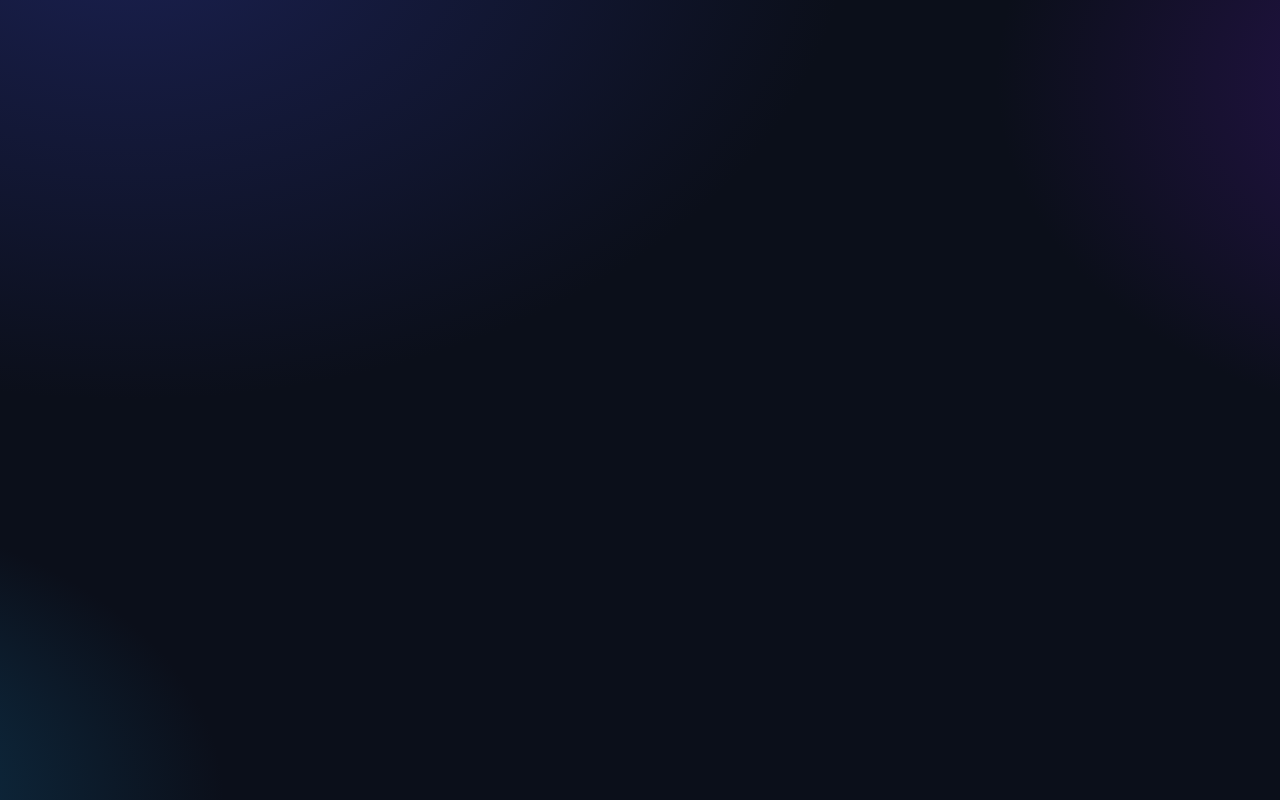
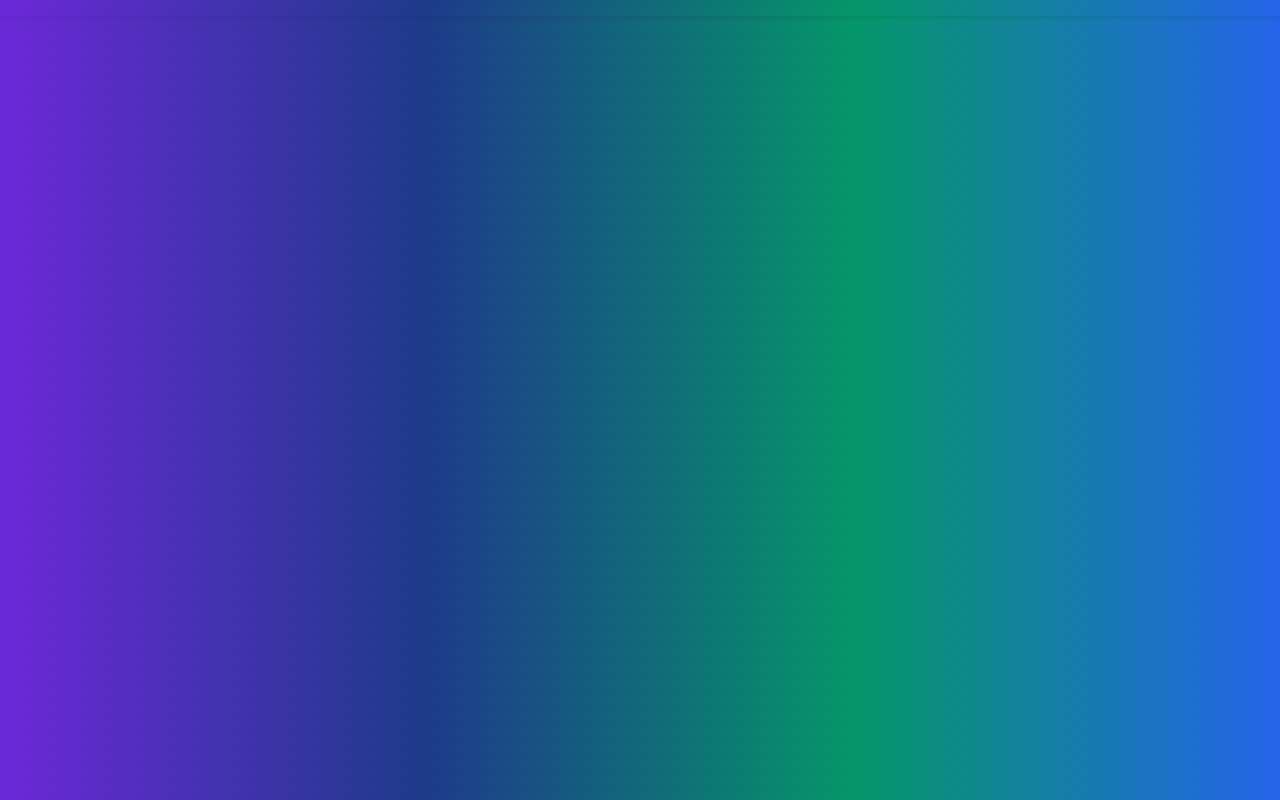
Before and after one commit to UdaraDewshan/TheMealDB-API, a plain HTML site: page index.html in a window 1280 px wide. Drawn offline with nearby package versions, Linux system fonts and the light colour scheme.

Commit message:
Change Background Color

```diff
--- a/asset/css/style.css
+++ b/asset/css/style.css
@@ -1,34 +1,5 @@
 body {
-    --bg: #0b0f1a;
-    --card: #12172a99;
-    --card-solid: #151b2f;
-    --text: #e8edff;
-    --muted: #9aa3c7;
-    --brand: #6d8bff;
-    --brand-2: #8d6dff;
-    --success: #14c38e;
-    --danger: #ff6b6b;
-    --warning: #ffd166;
-    --shadow: 0 10px 30px rgba(0, 0, 0, .35);
-    --radius: 20px;
+    font-family: 'Poppins', sans-serif;
+    background: linear-gradient(135deg, #6d28d9, #1e3a8a, #059669, #2563eb);
+    color: #f8f9fa;
 }
-
-* {
-    box-sizing: border-box
-}
-
-html,
-body {
-    height: 100%
-}
-
-body {
-    margin: 0;
-    font-family: Poppins, system-ui, -apple-system, Segoe UI, Roboto, "Helvetica Neue", Arial, "Noto Sans", "Apple Color Emoji", "Segoe UI Emoji";
-    color: var(--text);
-    background: radial-gradient(1200px 800px at 10% -10%, #1a2050 0%, transparent 60%),
-        radial-gradient(900px 600px at 120% 10%, #2b1455 0%, transparent 60%),
-        radial-gradient(800px 500px at -20% 100%, #0f3b57 0%, transparent 60%),
-        var(--bg);
-    overflow-x: hidden;
-}
--- a/index.html
+++ b/index.html
@@ -2,18 +2,23 @@
 <html lang="en">
 
 <head>
-    <meta charset="UTF-8">
-    <meta name="viewport" content="width=device-width, initial-scale=1.0">
-    <title>TheMealDB API</title>
-    <link rel="stylesheet" href="asset/css/style.css">
-    <link href="https://fonts.googleapis.com/css2?family=Poppins:wght@300;400;500;600;700;800&display=swap"
-        rel="stylesheet">
+  <meta charset="UTF-8">
+  <meta name="viewport" content="width=device-width, initial-scale=1.0">
+  <title>TheMealDB API - HOT KING Shop</title>
+  <link href="https://cdn.jsdelivr.net/npm/bootstrap@5.3.3/dist/css/bootstrap.min.css" rel="stylesheet">
+  <link href="https://fonts.googleapis.com/css2?family=Poppins:wght@400;600;700&display=swap" rel="stylesheet">
+  <link rel="stylesheet" href="asset/css/style.css">
 </head>
 
 <body>
 
+  <nav class="navbar navbar-expand-lg navbar-dark sticky-top shadow-sm">
+
+  </nav>
 
 
+  <script src="https://cdn.jsdelivr.net/npm/bootstrap@5.3.3/dist/js/bootstrap.bundle.min.js"></script>
+  <script src="asset/js/app.js"></script>
 </body>
 
 </html>
```
